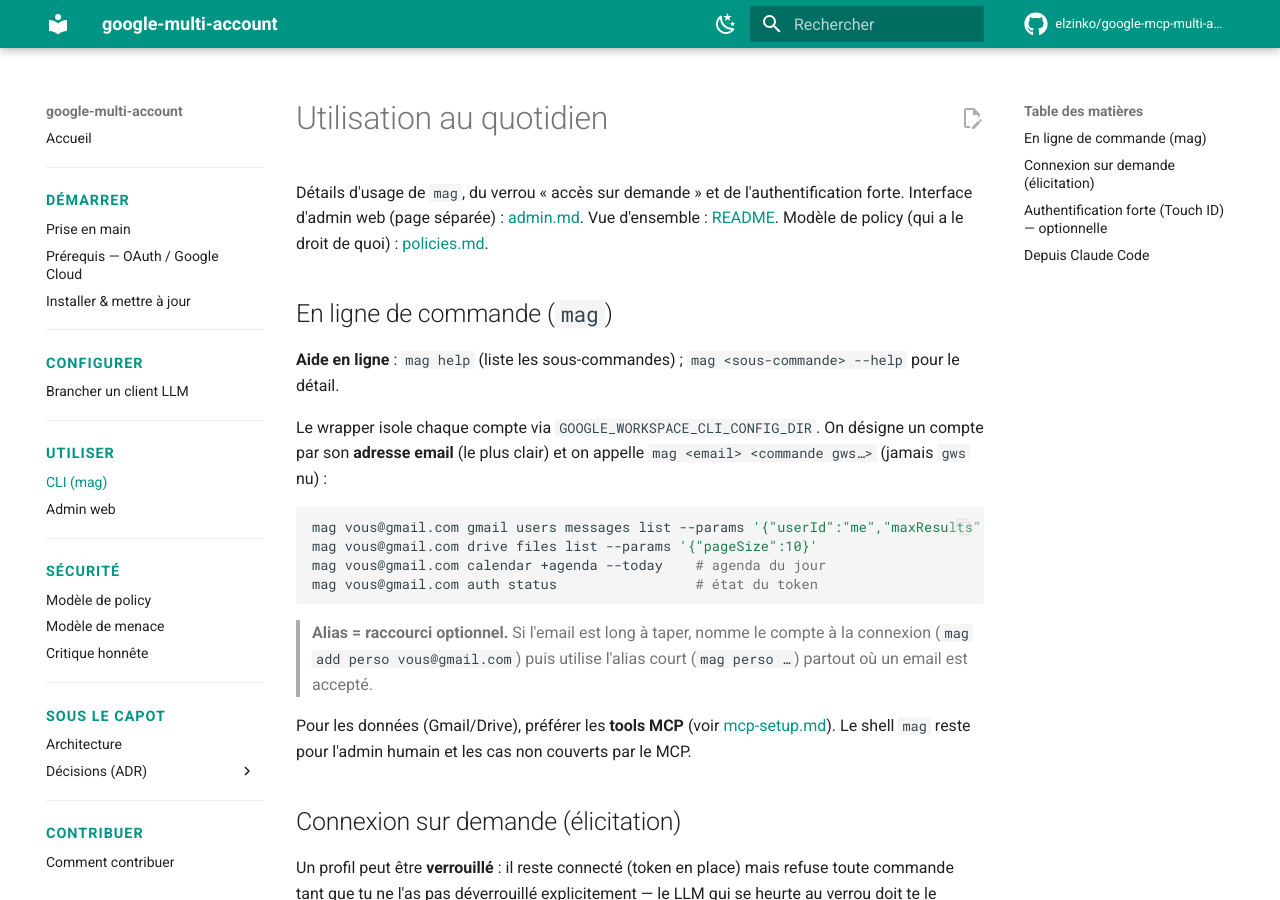
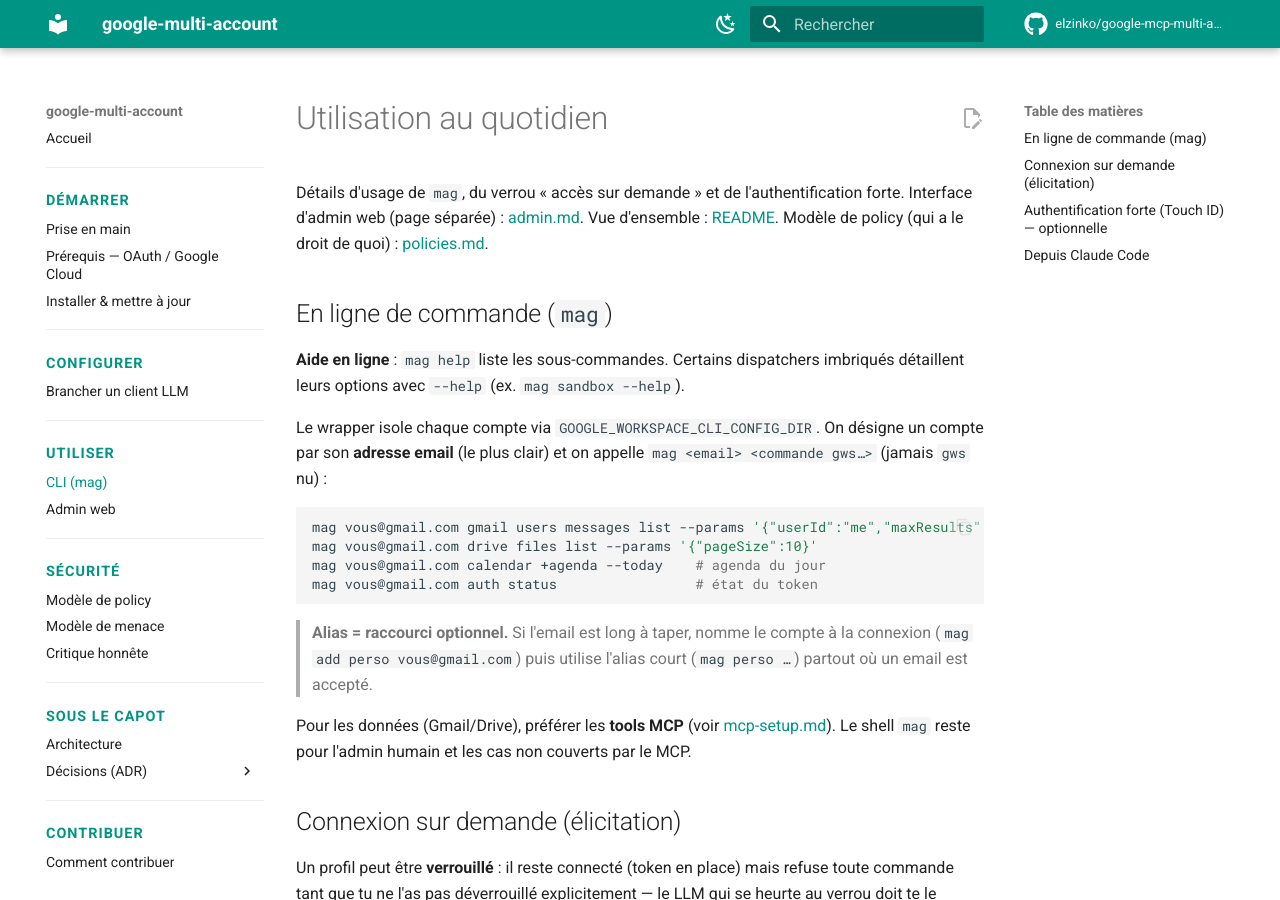
Before and after one commit to elzinko/google-mcp-multi-account, an MkDocs documentation site: the page built from docs/usage.md, in a window 1280 px wide and 900 px high. Built offline with MkDocs 1.6.1 and Material for MkDocs 9.7.7, drawn with Linux system fonts in a browser that asks for light colours; comment, search, counter and statistics services are not loaded.

Commit message:
docs(usage): ne pas promettre mag <cmd> --help universel (finding Codex #120)
mag help liste les sous-commandes ; seuls quelques dispatchers imbriqués (ex. sandbox)
gèrent --help. Éviter de diriger vers une commande qui répond « alias invalide ».

Co-Authored-By: Claude Opus 4.8 <noreply@anthropic.com>

```diff
--- a/docs/usage.md
+++ b/docs/usage.md
@@ -7,8 +7,8 @@ Modèle de policy (qui a le droit de quoi) : [policies.md](policies.md).
 
 ## En ligne de commande (`mag`)
 
-**Aide en ligne** : `mag help` (liste les sous-commandes) ; `mag
-<sous-commande> --help` pour le détail.
+**Aide en ligne** : `mag help` liste les sous-commandes. Certains dispatchers
+imbriqués détaillent leurs options avec `--help` (ex. `mag sandbox --help`).
 
 Le wrapper isole chaque compte via `GOOGLE_WORKSPACE_CLI_CONFIG_DIR`. On désigne
 un compte par son **adresse email** (le plus clair) et on appelle
```
